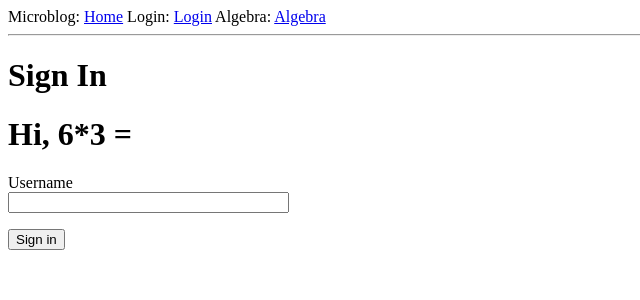
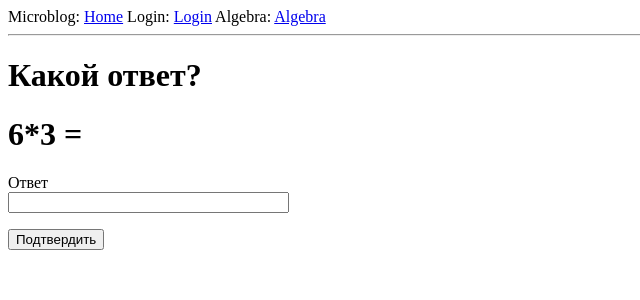
Before and after one commit to Pav9551/flask_mega_book, a Flask app: page /algebra in a window 1280 px wide. Shown: the top 300 px of the page, without its empty margins (0-640 px from the left). Run offline with Flask 3, Linux system fonts and the light colour scheme.

Commit message:
added algebra.html

```diff
--- a/microblog/app/forms.py
+++ b/microblog/app/forms.py
@@ -8,6 +8,6 @@ class LoginForm(FlaskForm):
     #photo =  FileField('filename')
     submit = SubmitField('Sign in')
 class AlgebraForm(FlaskForm):
-    answer = StringField('Username', validators=[DataRequired()])
+    answer = StringField('Ответ', validators=[DataRequired()])
     hidden_data = HiddenField('HiddenData')
-    submit = SubmitField('Sign in')
+    submit = SubmitField('Подтвердить')
--- a/microblog/app/templates/algebra.html
+++ b/microblog/app/templates/algebra.html
@@ -1,9 +1,9 @@
 {% extends "base.html" %}
 {% block content %}
-    <h1>Sign In</h1>
+    <h1>Какой ответ?</h1>
     <form action="" method="post" novalidate >
 
-        <h1>Hi, {{qwestion}}</h1>
+        <h1>{{qwestion}}</h1>
         {{ form.hidden_tag() }}
         <p>
             {{ form.answer.label }}<br>
```
